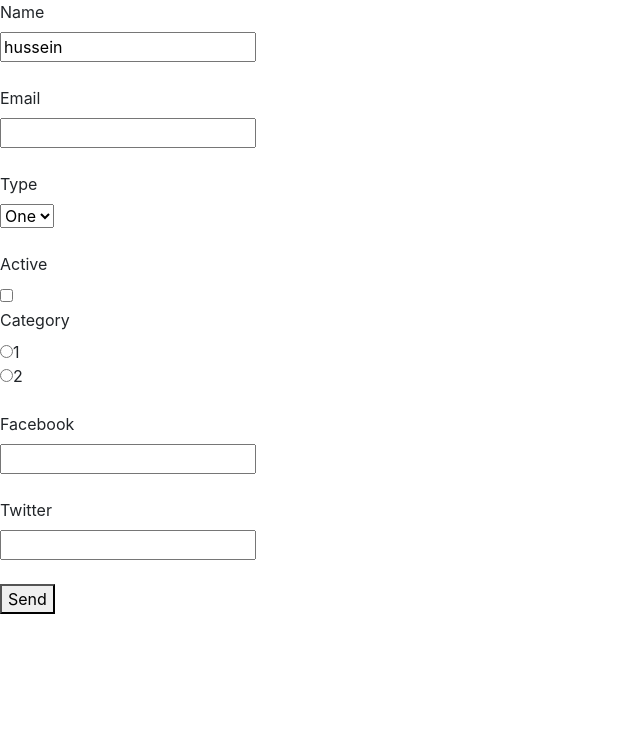
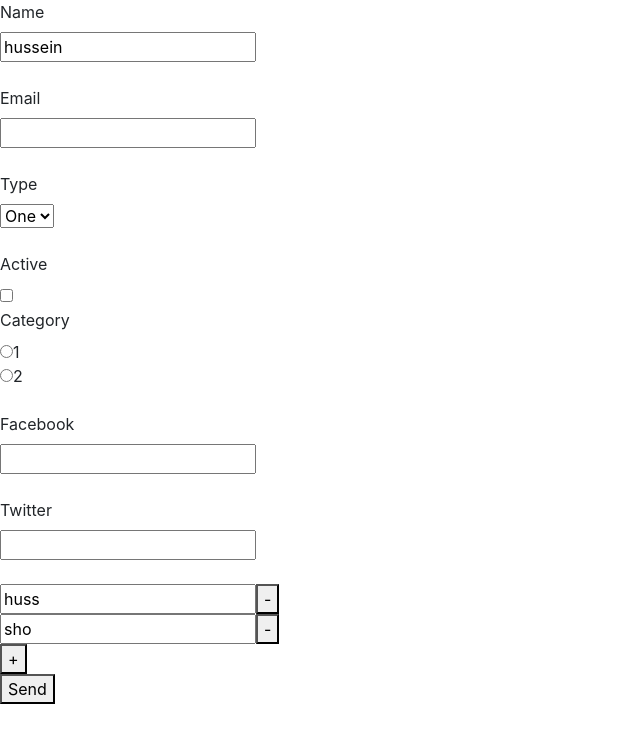
Before and after one commit to shokrshokr/react-step-by-step, a React (Create React App) app: page / in a window 1280 px wide. Shown: the top 742 px of the page, without its empty margins (0-640 px from the left). Built offline with nearby package versions, Linux system fonts and the light colour scheme.

Commit message:
023-part4

```diff
--- a/src/App.js
+++ b/src/App.js
@@ -1,6 +1,7 @@
 import React, { Component } from 'react';
-import {Formik, Field, ErrorMessage} from 'formik';
+import {Formik, Field, ErrorMessage, FieldArray} from 'formik';
 import * as Yup from "yup";
+import { values } from 'mobx';
 
 class App extends Component {
 
@@ -42,6 +43,35 @@
         <Field name="social.twitter" /><br />
         <ErrorMessage name="social.twitter" /><br />
 
+        <FieldArray
+          name="friends"
+          render={ arrayHelper => (
+            <div>
+              {props.values.friends.map((item, index) => (
+                <div key={index}>
+                  <Field name={`friends.${index}`} />
+                  <button
+                    type="button"
+                    onClick={() => arrayHelper.remove(index)}
+                  >
+                    -
+                  </button>
+
+                  <ErrorMessage name={`friends.${index}`} /><br />
+                </div>
+              ))}
+
+              <button
+                type="button"
+                onClick={() => arrayHelper.push("")}
+              >
+                +
+              </button>
+
+            </div>
+          )}
+        />
+
         <button type="submit">Send</button>
       </form>
     )
@@ -56,7 +86,10 @@
       social: Yup.object().shape({
         facebook: Yup.string().required('facebook is a required field'),
         twitter: Yup.string().required('twitter is a required field'),
-      })
+      }),
+      friends: Yup.array().of(
+        Yup.string().required('Required'),
+      )
     })
     return(
       schema
@@ -77,7 +110,8 @@
             social: {
               facebook: "",
               twitter: "",
-            }
+            },
+            friends: ["huss", "sho"]
           }}
           onSubmit={this.onSubmit}
           render={this.form}
```
